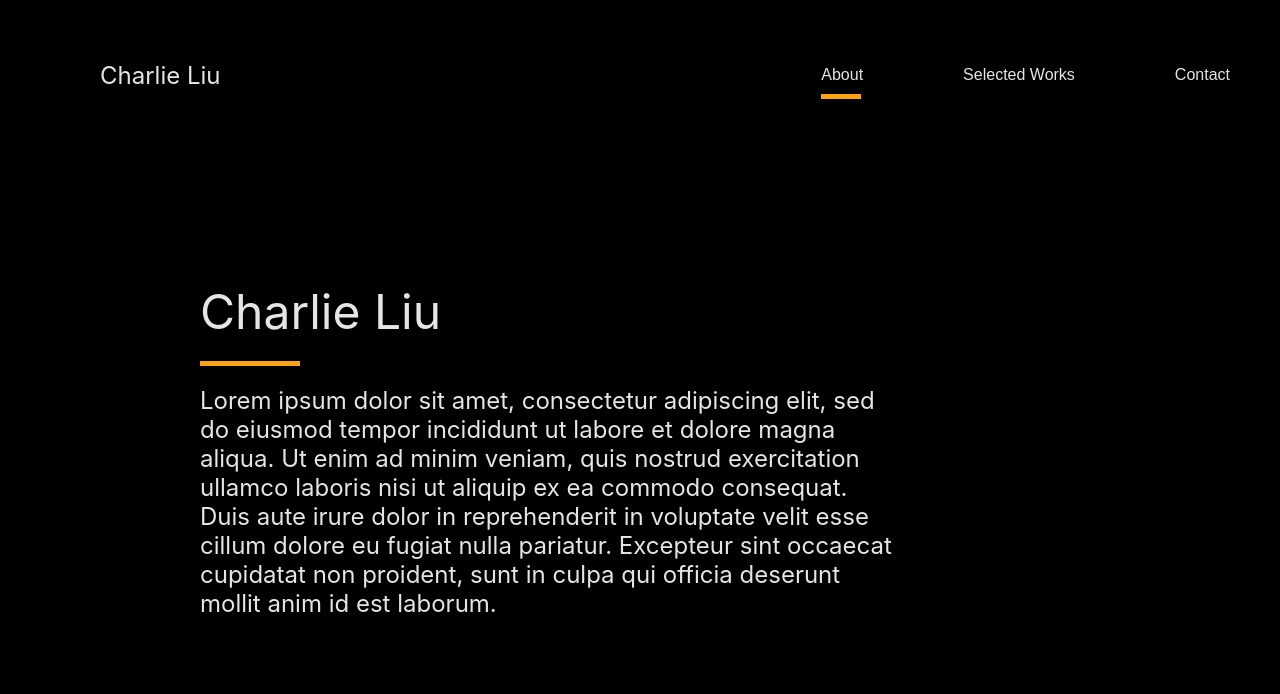
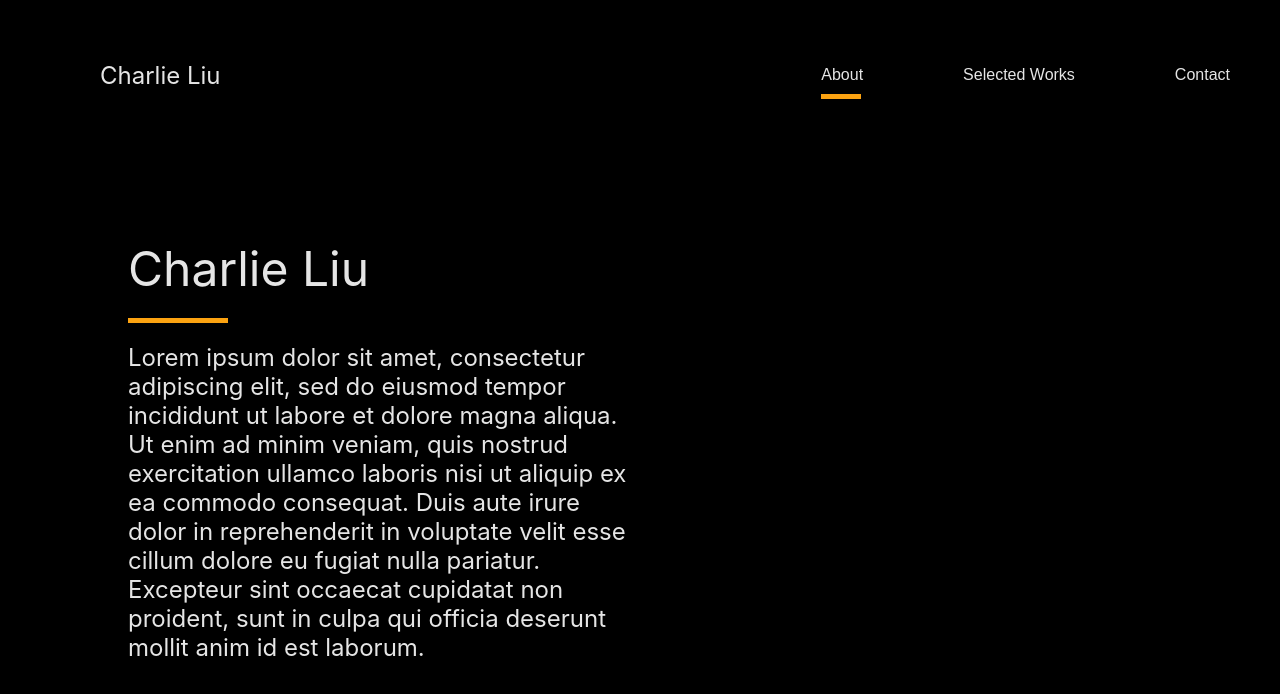
Before and after one commit to itscharlieliu/home-page, a React (Create React App) app: page / in a window 1280 px wide. Shown: the top 694 px of the page. Built offline with nearby package versions, Linux system fonts and the light colour scheme.

Commit message:
Update screen container to use css grid

```diff
--- /dev/null
+++ b/src/components/common/ScreenContainer.tsx
@@ -0,0 +1,13 @@
+import styled from "styled-components";
+
+const ScreenContainer = styled.div`
+    display: grid;
+    grid-template-columns: 50% 50%;
+    align-items: center;
+    width: 80%;
+    height: 100%;
+    margin-left: auto;
+    margin-right: auto;
+`;
+
+export default ScreenContainer;
--- a/src/components/screens/AboutScreen.tsx
+++ b/src/components/screens/AboutScreen.tsx
@@ -2,20 +2,11 @@ import React from "react";
 import styled from "styled-components";
 
 import { Theme } from "../../defs/defaultTheme";
-
-const ScreenContainer = styled.div`
-    display: flex;
-    flex-direction: row;
-    align-items: center;
-    width: 100%;
-    height: 100%;
-`;
+import ScreenContainer from "../common/ScreenContainer";
 
 const AboutContainer = styled.div`
     display: flex;
     flex-direction: column;
-    margin-left: 200px;
-    max-width: 700px;
 `;
 
 const AboutTitle = styled.span`
--- a/src/components/screens/ContactScreen.tsx
+++ b/src/components/screens/ContactScreen.tsx
@@ -1,7 +1,7 @@
 import React from "react";
 
 const ContactScreen = (): JSX.Element => {
-    return <div>contact</div>
-}
+    return <div>contact</div>;
+};
 
-export default ContactScreen
+export default ContactScreen;
--- a/src/components/screens/SelectedWorksScreen.tsx
+++ b/src/components/screens/SelectedWorksScreen.tsx
@@ -3,18 +3,10 @@ import styled from "styled-components";
 
 import { Theme } from "../../defs/defaultTheme";
 import PROJECT_DESCRIPTIONS from "../../defs/projectDescriptions";
+import ScreenContainer from "../common/ScreenContainer";
 
 const BUTTON_UNDERLINE_WIDTH = 100;
 const BUTTON_SELECTED_UNDERLINE_WIDTH = 90;
-
-const ScreenContainer = styled.div`
-    display: flex;
-    justify-content: space-around;
-    flex-direction: row;
-    align-items: center;
-    width: 100%;
-    height: 100%;
-`;
 
 const ButtonsContainer = styled.div`
     display: flex;
@@ -24,7 +16,10 @@ const ButtonsContainer = styled.div`
 const DescriptionContainer = styled.div`
     display: flex;
     flex-direction: column;
-    width: 40%;
+`;
+
+const DescriptionText = styled.span`
+    font-size: 1.5em;
 `;
 
 interface SelectedWorkButtonUnderlineProps {
@@ -43,7 +38,7 @@ const SelectedWorkButtonUnderline = styled.div<SelectedWorkButtonUnderlineProps>
 
 const HeaderButtonLabel = styled.label`
     position: relative;
-    padding: 20px 50px;
+    padding: 20px 0;
     cursor: pointer;
 
     &:hover ${SelectedWorkButtonUnderline} {
@@ -120,7 +115,9 @@ const SelectedWorksScreen = (): JSX.Element => {
                     Shortest Path Finder
                 </SelectedWorkButton>
             </ButtonsContainer>
-            <DescriptionContainer>{description}</DescriptionContainer>
+            <DescriptionContainer>
+                <DescriptionText>{description}</DescriptionText>
+            </DescriptionContainer>
         </ScreenContainer>
     );
 };
```
